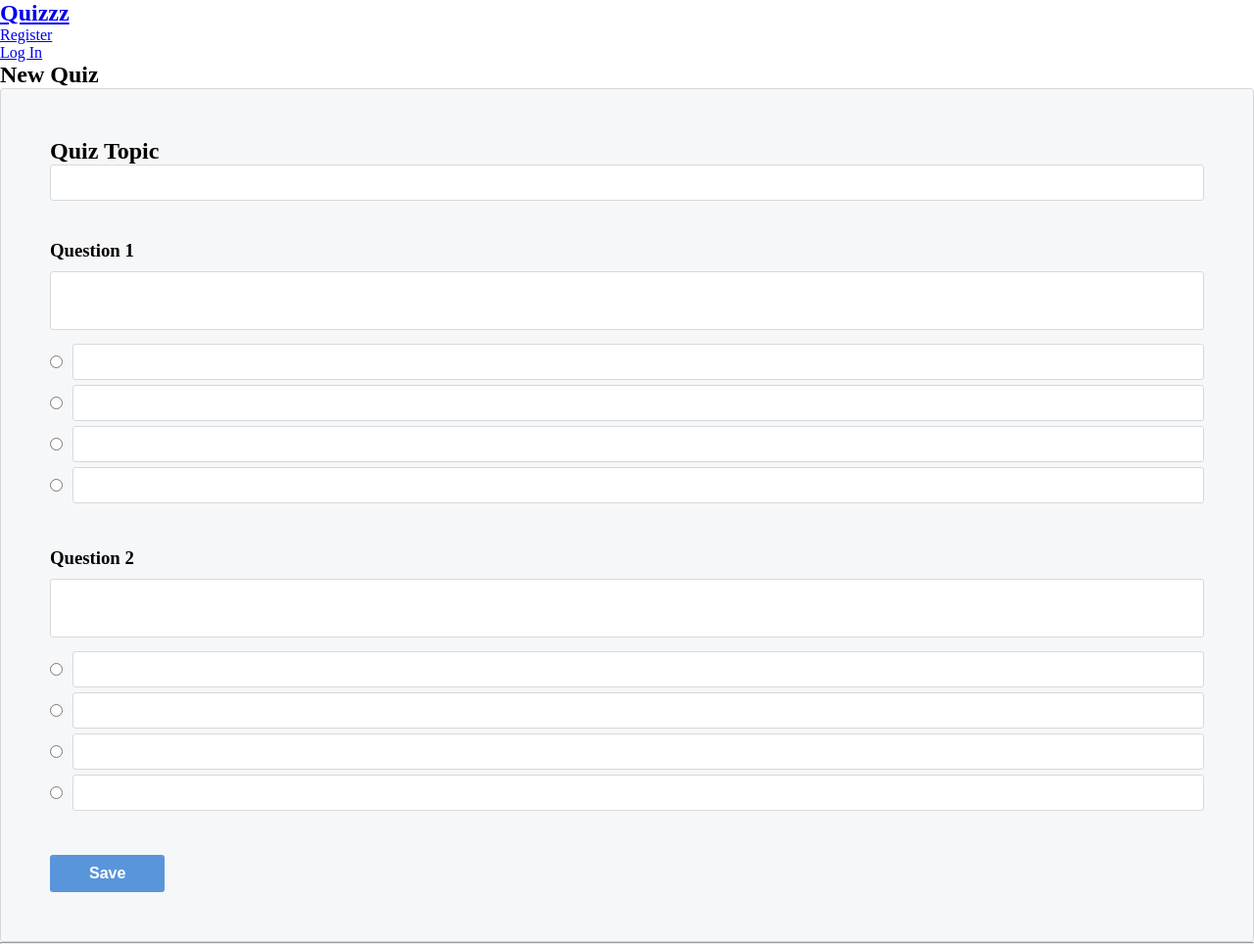
After one commit to pyvlad/quizzz, a Flask app: page /quiz/create in a window 1280 px wide. The commit adds this page. Shown: the whole page at 98% size. Run offline with Flask 2, Linux system fonts and the light colour scheme.

Commit message:
add quiz blueprint and templates

```diff
--- a/quizzz/__init__.py
+++ b/quizzz/__init__.py
@@ -11,6 +11,8 @@ def create_app(test_config=None):
     app.config.from_mapping(
         SECRET_KEY='dev',
         DATABASE_URI='sqlite:///' + os.path.join(app.instance_path, 'db.sqlite'), # /// for absolute paths
+        QUESTIONS_PER_QUIZ=2,
+        OPTIONS_PER_QUESTION=4
     )
     if test_config is None:
         app.config.from_pyfile('config.py', silent=True)    # instance config if it exists
@@ -34,6 +36,9 @@ def create_app(test_config=None):
     from . import chat
     app.register_blueprint(chat.bp)
 
+    from . import quiz
+    app.register_blueprint(quiz.bp)
+
     # an index page
     @app.route('/')
     def index():
--- a/quizzz/db.py
+++ b/quizzz/db.py
@@ -51,7 +51,7 @@ def init_app(app):
     """
     global Session, Base
 
-    engine = create_engine(app.config["DATABASE_URI"])
+    engine = create_engine(app.config["DATABASE_URI"], echo=True)
     Session = scoped_session(sessionmaker(bind=engine, autoflush=True, autocommit=False))
     Base.query = Session.query_property()
 
--- /dev/null
+++ b/quizzz/quiz/templates/quiz/create.html
@@ -0,0 +1,160 @@
+{% extends 'base.html' %}
+
+{% block header %}
+  <h1>{% block title %}New Quiz{% endblock %}</h1>
+{% endblock %}
+
+{% block head %}
+  <style>
+    * {
+      margin: 0;
+      padding: 0;
+      box-sizing: border-box;
+    }
+
+    .quiz-topic label {
+      margin-bottom: 20px;
+    }
+
+    .quiz-form {
+      background-color: #F6F7F8;
+      border: 1px solid #D6D9DC;
+      border-radius: 3px;
+      padding: 50px;
+    }
+
+    .quiz-form input[type='text'] {
+      background-color: #FFFFFF;
+      border: 1px solid #D6D9DC;
+      border-radius: 3px;
+      padding: 7px;
+      font-size: 18px;
+      width: 100%;
+    }
+
+    .quiz-question {
+      margin: 40px 0;
+    }
+    .quiz-question-text textarea {
+      font-family: "Helvetica", "Arial", sans-serif;
+      font-size: 18px;
+
+      border: 1px solid #D6D9DC;
+      border-radius: 3px;
+
+      width: 100%;
+      min-height: 60px;
+      margin: 10px 0;
+      padding: 7px;
+      resize: none;
+    }
+
+    .quiz-question-options {
+      border: none;
+    }
+    .quiz-question-option {
+      display: flex;
+      justify-content: center;
+      margin-bottom: 5px;
+    }
+    .option-label {
+      flex: 1;
+      margin-left: 10px;
+    }
+
+    .button-row button {
+      font-size: 16px;
+      font-weight: bold;
+
+      color: #FFFFFF;
+      background-color: #5995DA;
+
+      border: none;
+      border-radius: 3px;
+
+      padding: 10px 40px;
+      cursor: pointer;
+    }
+
+    .button-row button:hover {
+      background-color: #76AEED;
+    }
+
+    .button-row button:active {
+      background-color: #407FC7;
+    }
+
+    .button-row button.danger {
+      color: #FFFFFF;
+      background-color: red;
+      margin: 10px 50px
+    }
+    .button-row button.danger:hover {
+      background-color: darkred;
+    }
+    .button-row button.danger:active {
+      background-color: pink;
+    }
+
+  </style>
+{% endblock %}
+
+{% block content %}
+  <form action="" method="post" class="quiz-form">
+    <div class="quiz-topic">
+      <label for="quiz_topic"><h2>Quiz Topic</h2></label>
+      <input name="quiz_topic"
+        id="quiz_topic"
+        type="text"
+        value="{{ (quiz and quiz.topic) or '' }}"
+        maxlength="1000"
+        required
+      />
+    </div>
+    {% for qnum in range(1, config["QUESTIONS_PER_QUIZ"] + 1) %}
+      <div class='quiz-question'>
+        <div class='quiz-question-text'>
+          <label for="{{'question_%s' % qnum}}"><h3>Question {{ qnum }}</h3></label>
+          <textarea
+            name="{{'question_%s' % qnum}}"
+            id="{{'question_%s' % qnum}}"
+            maxlength="1000"
+            required>{{ (quiz and quiz.questions[qnum-1].text) or '' }}</textarea>
+        </div>
+        <fieldset class="quiz-question-options">
+          {% for optnum in range(1, config["OPTIONS_PER_QUESTION"] + 1) %}
+            <div class="quiz-question-option">
+              <input type='radio'
+                id="{{'question_%s_option_%s_radio' % (qnum, optnum)}}"
+                name="{{'question_%s_answer' % qnum }}"
+                value='{{ optnum }}'
+                {{ (quiz and quiz.questions[qnum-1].options[optnum-1].is_correct and 'checked') or '' }}
+                required
+              />
+              <label for="{{'question_%s_option_%s_radio' % (qnum, optnum)}}" class='option-label'>
+                <input type='text'
+                  id="{{'question_%s_option_%s' % (qnum, optnum)}}"
+                  name="{{'question_%s_option_%s' % (qnum, optnum)}}"
+                  value="{{ (quiz and quiz.questions[qnum-1].options[optnum-1].text) or '' }}"
+                  maxlength="200"
+                  required
+                />
+              </label>
+            </div>
+          {% endfor %}
+        </fieldset>
+      </div>
+    {% endfor %}
+    <div class='button-row'>
+      <button>Save</button>
+    </div>
+  </form>
+  <hr>
+  {% if quiz %}
+    <form action="{{ url_for('quiz.delete', quiz_id=quiz.id) }}" method="post">
+      <div class='button-row'>
+        <button class="danger" onclick="return confirm('Are you sure?');">Delete</button>
+      </div>
+    </form>
+  {% endif %}
+{% endblock %}
--- /dev/null
+++ b/quizzz/quiz/views.py
@@ -0,0 +1,92 @@
+import traceback
+from flask import current_app, render_template, g, flash, request, redirect, url_for, abort
+from . import bp
+from .models import Quiz, Question, Option
+from quizzz.db import get_db_session
+
+
+@bp.route('/')
+def index():
+    """ Get list of quizzes of logged in user. """
+    db = get_db_session()
+    quizzes = (db.query(Quiz).filter(Quiz.author_id == g.user.id).order_by(Quiz.created.desc()).all()
+        if g.user else [])
+    return render_template('quiz/index.html', quizzes=quizzes)
+
+
+
+@bp.route('/create', methods=('GET', 'POST'))
+def create():
+    quiz = None
+
+    if request.method == 'POST':
+        quiz = Quiz.from_request_form(request.form)
+
+        db = get_db_session()
+        try:
+            db.add(quiz)
+            db.commit()
+        except:
+            traceback.print_exc()
+            db.rollback()
+            flash("Quiz could not be saved!")
+        else:
+            if quiz.is_finalized:
+                flash("Submitted!")
+                return redirect(url_for('quiz.index'))
+            else:
+                flash("Saved!")
+                return redirect(url_for('quiz.update', quiz_id=quiz.id))
+
+    return render_template('quiz/create.html', quiz=quiz)
+
+
+
+def get_quiz_by_id(quiz_id, check_author=True):
+    db = get_db_session()
+
+    quiz = db.query(Quiz).filter(Quiz.id == quiz_id).first()
+    if quiz is None:
+        abort(404, "quiz doesn't exist")
+    if check_author and quiz.author_id != g.user.id:
+        abort(403, "what do you think you're doing?")
+
+    return quiz
+
+
+
+@bp.route('/<int:quiz_id>/update', methods=('GET', 'POST'))
+def update(quiz_id):
+    quiz = get_quiz_by_id(quiz_id)
+
+    if request.method == 'POST':
+        new_quiz = Quiz.from_request_form(request.form)
+
+        db = get_db_session()
+        try:
+            db.delete(quiz)
+            db.add(new_quiz)
+            db.commit()
+        except:
+            traceback.print_exc()
+            db.rollback()
+            flash("Quiz could not be saved!")
+        else:
+            if new_quiz.is_finalized:
+                flash("Submitted!")
+                return redirect(url_for('quiz.index'))
+            else:
+                flash("Updated!")
+                return redirect(url_for('quiz.update', quiz_id=new_quiz.id))
+
+    return render_template('quiz/create.html', quiz=quiz)
+
+
+
+@bp.route('/<int:quiz_id>/delete', methods=('POST',))
+def delete(quiz_id):
+    quiz = get_quiz_by_id(quiz_id)
+    db = get_db_session()
+    db.delete(quiz)
+    db.commit()
+    return redirect(url_for('quiz.index'))
--- a/quizzz/templates/base.html
+++ b/quizzz/templates/base.html
@@ -1,11 +1,12 @@
 <!DOCTYPE html>
 <head>
   <title>{% block title %}{% endblock %} - Quizzz</title>
+  {% block head %}{% endblock %}
 </head>
 
 <body>
   <nav>
-    <h1>Quizzz</h1>
+    <h1><a href="{{ url_for('index') }}">Quizzz</a></h1>
     <ul>
       {% if g.user %}
         <li><span>Hello, {{ g.user.name }}!</span></li>
--- a/quizzz/templates/index.html
+++ b/quizzz/templates/index.html
@@ -2,4 +2,10 @@
 
 {% block header %}
   <h1>{% block title %}Home Page{% endblock %}</h1>
+  {% if g.user %}
+  <ul>
+    <li><a href="{{ url_for('chat.index') }}">Chat</a></li>
+    <li><a href="{{ url_for('quiz.index') }}">Quizzes</a></li>
+  </ul>
+  {% endif %}
 {% endblock %}
```
Also changed, not shown: quizzz/quiz/__init__.py (added, +8 -0 lines), quizzz/quiz/models.py (added, +77 -0 lines), quizzz/quiz/templates/quiz/index.html (added, +40 -0 lines), tests/conftest.py (+30 -0 lines), tests/test_quiz.py (added, +158 -0 lines).
